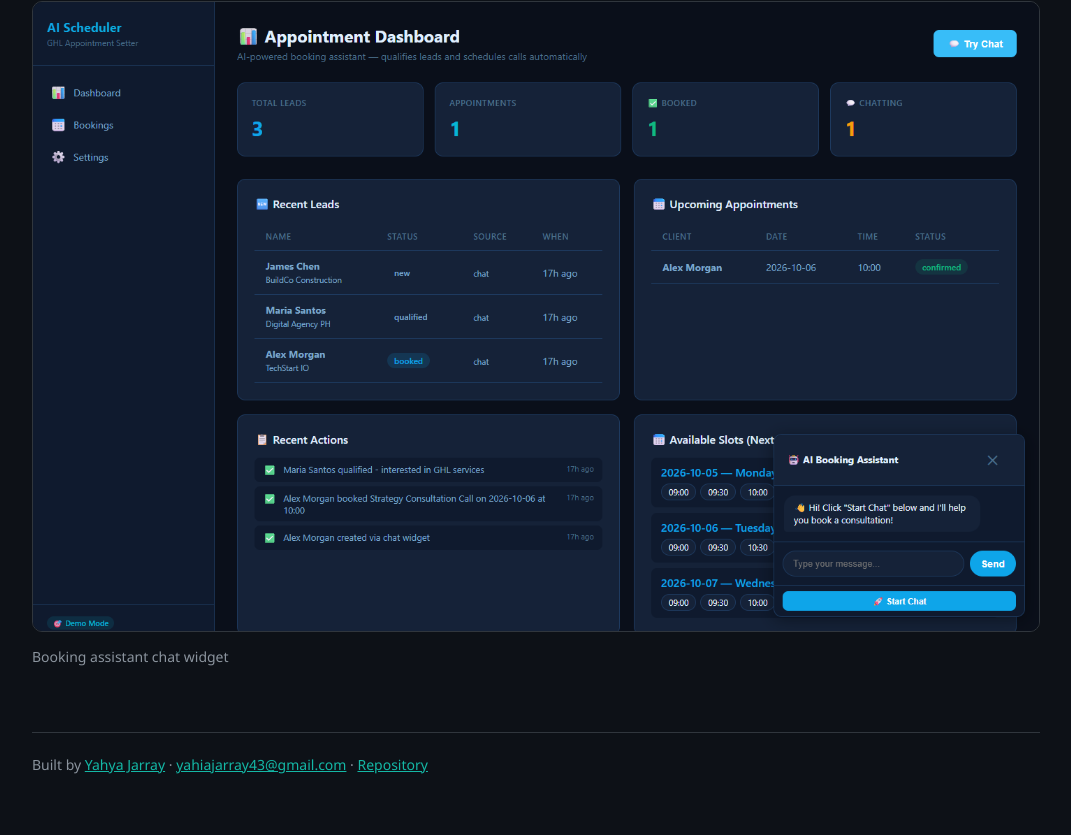
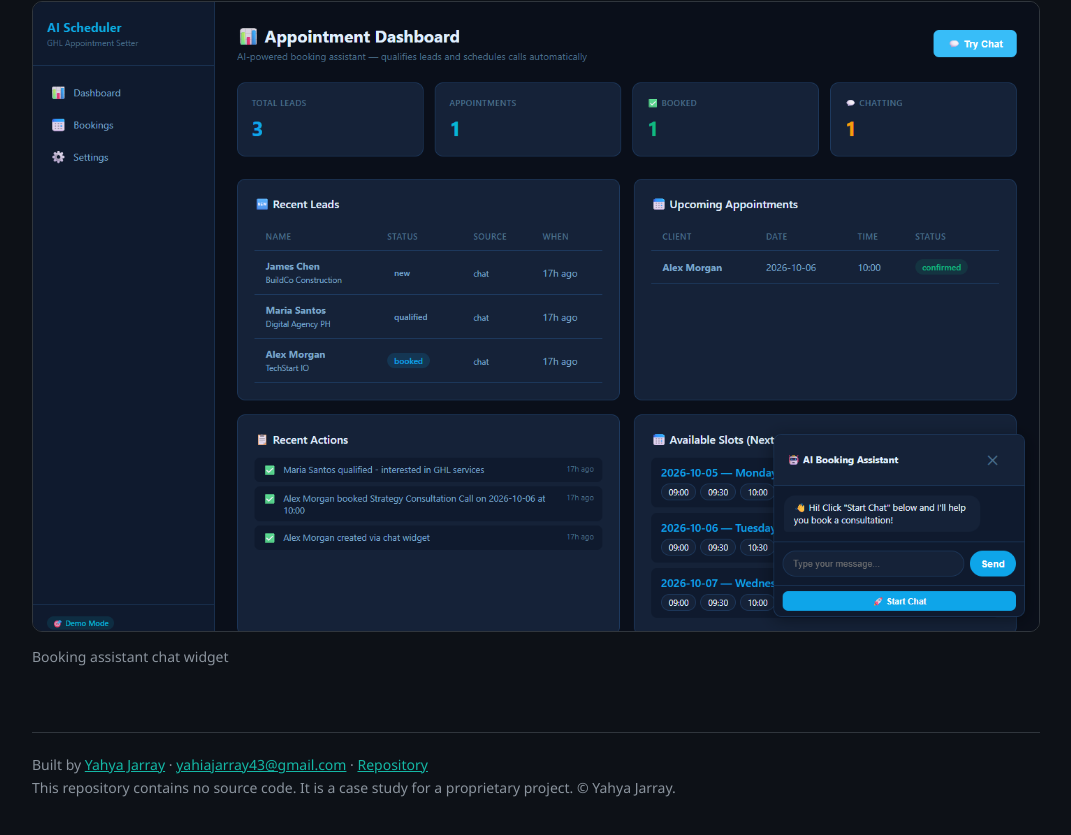
Before and after one commit to jryahia/showcase-ghl-appointment-setter, a plain HTML site: page index.html in a window 1280 px wide. Shown: the part 3157-3992 px from the top of the page, without its empty margins (104-1175 px from the left). Drawn offline with Linux system fonts and the light colour scheme.

Commit message:
State that this repository holds no source code

```diff
--- a/index.html
+++ b/index.html
@@ -34,5 +34,5 @@
 <h2>Screenshots</h2><figure><img src="assets/00-api-dashboard.png" alt="Leads, upcoming appointments and open slots" loading="lazy"><figcaption>Leads, upcoming appointments and open slots</figcaption></figure><figure><img src="assets/11-chat.png" alt="Booking assistant chat widget" loading="lazy"><figcaption>Booking assistant chat widget</figcaption></figure>
 <footer>Built by <a href="https://github.com/jryahia">Yahya Jarray</a> &middot;
 <a href="mailto:yahiajarray43@gmail.com">yahiajarray43@gmail.com</a> &middot;
-<a href="https://github.com/jryahia/showcase-ghl-appointment-setter">Repository</a></footer>
+<a href="https://github.com/jryahia/showcase-ghl-appointment-setter">Repository</a><br>This repository contains no source code. It is a case study for a proprietary project. &copy; Yahya Jarray.</footer>
 </main></body></html>
```
Also changed, not shown: 1 other file.
